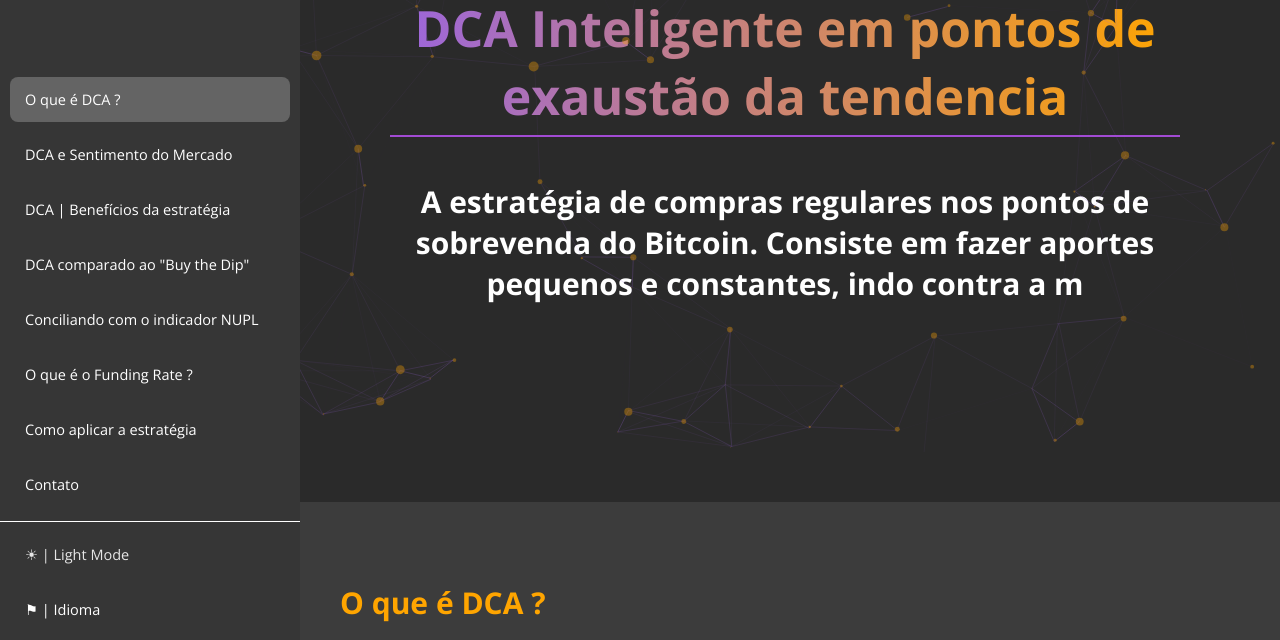
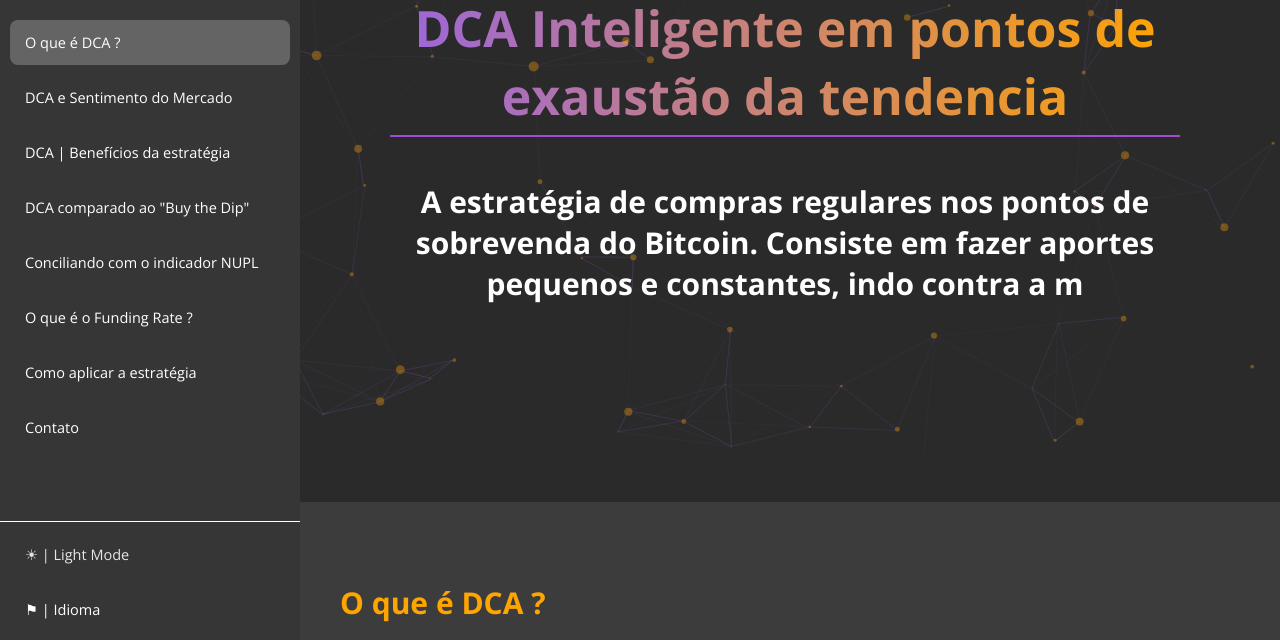
Before and after one commit to juliospn/CounterFlow-DCA, a plain HTML site: page index.html in a window 1280 px wide. Shown: the part 148-788 px from the top of the page. Drawn offline with nearby package versions, Linux system fonts and the light colour scheme.

Commit message:
updating files

```diff
--- a/style.css
+++ b/style.css
@@ -25,9 +25,11 @@
     left: 0;
     bottom: 0;
     width: 280px;
+    max-height: 100vh;
     background-color: #363636;
     padding: 10px;
     z-index: 5;
+    overflow-y: auto;
 }
 
 .menu-topics li a.active {
@@ -36,9 +38,9 @@
 }
 
 .menu-topics {
-    height: 625px;
-    margin-bottom: 10px;
-    margin-top: 80px;
+    height: calc(100vh - 200px); /* Subtrai a altura do menu-options da altura total da janela */
+    margin-top: calc(16vh - 105px);
+    position: relative;
 }
 
 .menu-lateral li {
@@ -81,6 +83,7 @@
     box-sizing: border-box;
     border-top: 1px solid #FFFFFF;
 }
+
 
 .menu-options li:hover {
     color: #fff;
```
